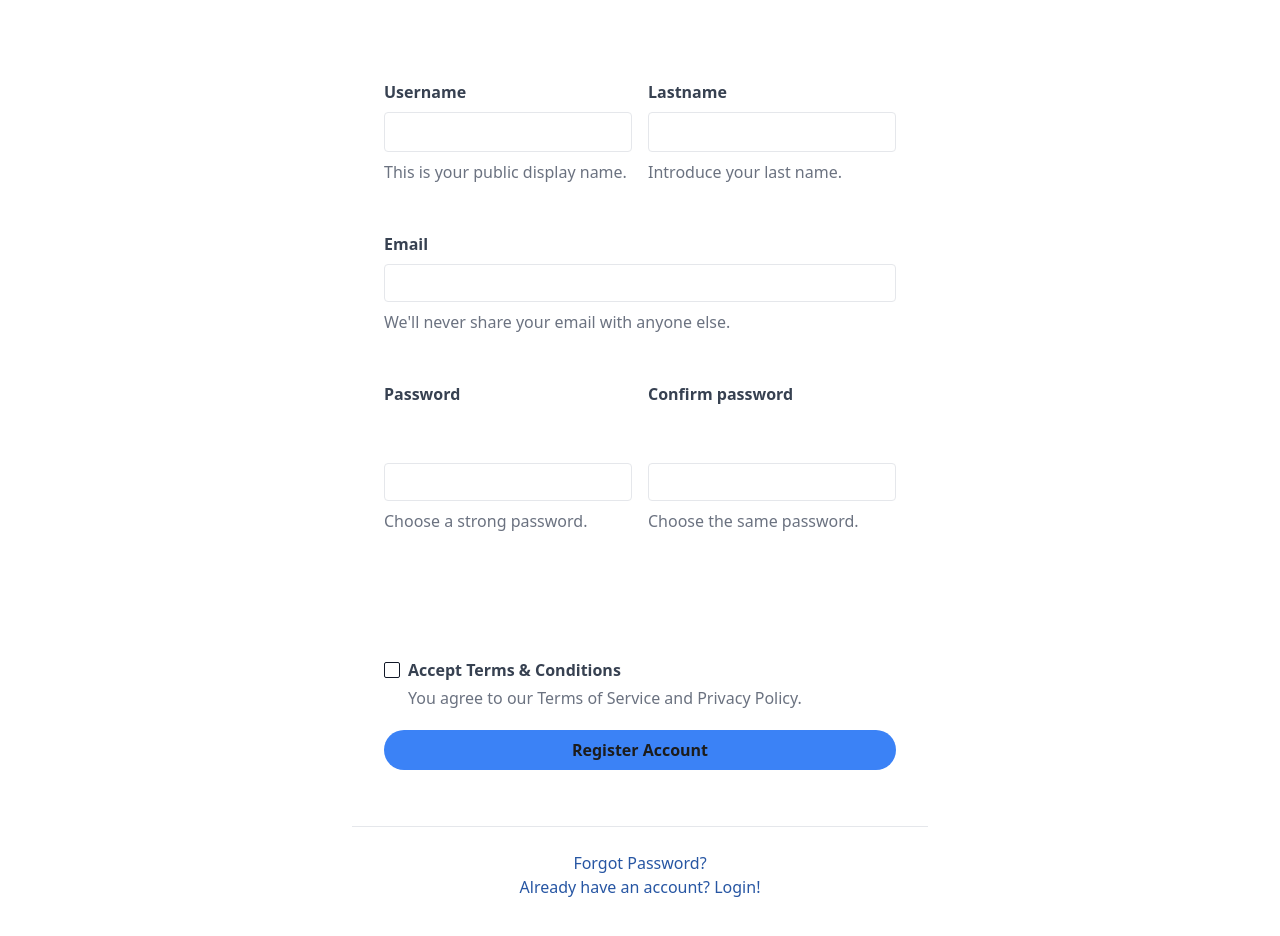
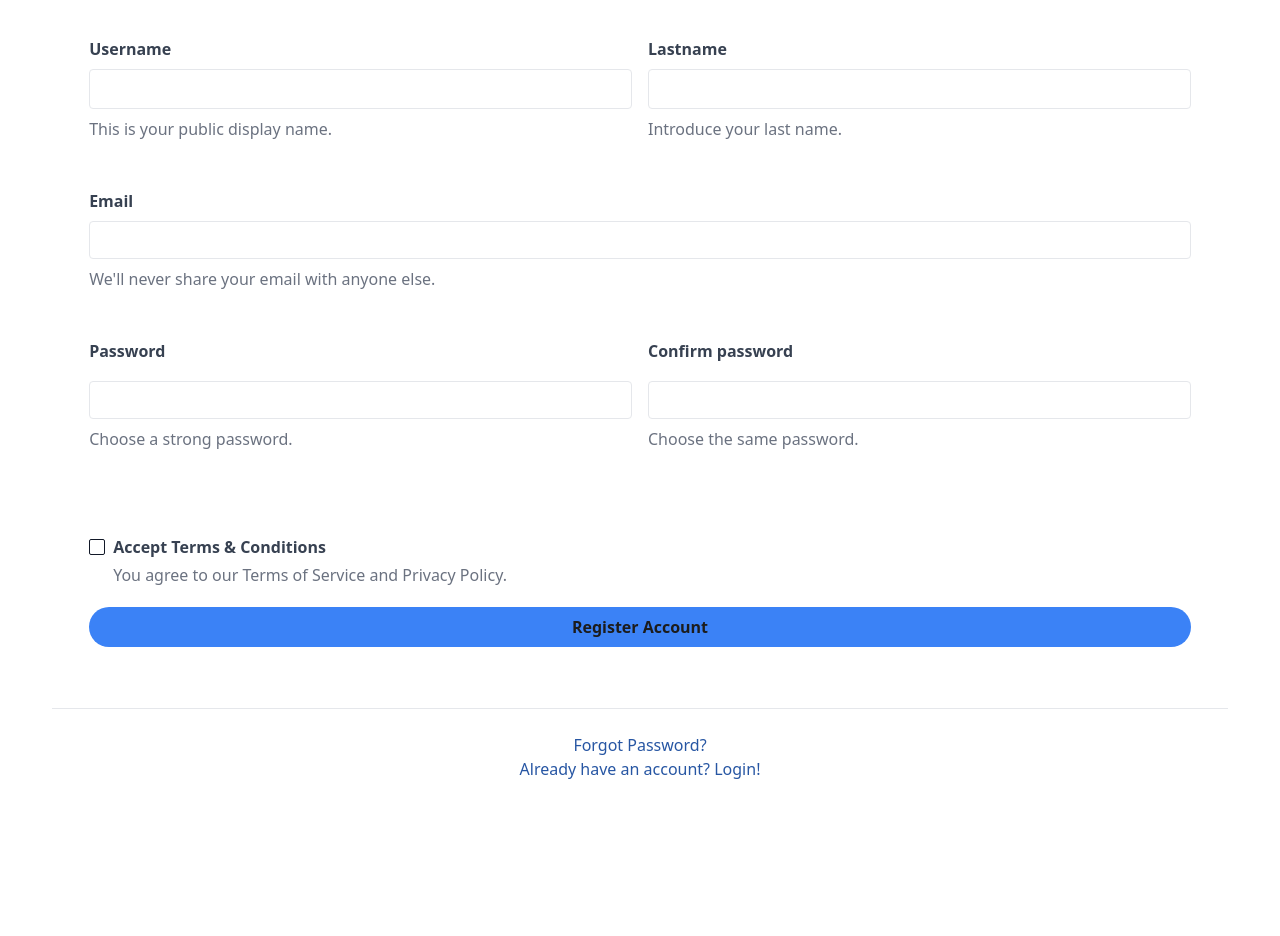
Before and after one commit to Gregonh/Vetdb, a React (Vite) app in the folder client/: page /user in a window 1280 px wide. Shown: the top 936 px of the page. After the commit the page ends 833 px from the top, so only its background shows below. Built offline with nearby package versions, Linux system fonts and the light colour scheme.

Commit message:
Fix styles in createUser Fix the container´s height when the viewport is big. Start using the space system created with the utopia tool.

```diff
--- a/client/src/index.css
+++ b/client/src/index.css
@@ -114,6 +114,16 @@
     --cspace-s-l: clamp(1rem, 0.5741rem + 2.1563cqi, 3rem);
     --cspace-s-xl: clamp(1rem, 0.2547rem + 3.7736cqi, 4.5rem);
   }
+
+  /* at least as height the viewport height - var used with margin bottom
+  in a root container. At big viewport the container is totally showed,
+  in little viewport the content is bigger than the viewport height so
+  the min height resolve that problem.
+   */
+  .v-full-height {
+    min-height: calc(100vh - var(--vspace-s-xl));
+    min-height: calc(100dvh - var(--vspace-s-xl));
+  }
 }
 
 @layer components {
@@ -134,10 +144,10 @@
   /*the wrapper for the grid*/
   .u-container {
     max-width: var(--ugrid-max-width);
-    /* all the screen´s height and over 1800 width, center and add fluid padding */
+    /*over 1800 width, add fluid padding and horizontally center */
     padding-inline: var(--ugrid-gutter);
     margin-inline: auto;
-    height: 100vh;
+    /* height: 100vh; */
   }
 
   .u-grid {
@@ -155,4 +165,12 @@
     background-color: #d7d7d7;
     /* outline: 1px solid #ce9494; */
   }
+
+  /* styles from uk government style guide */
+  .focused-input {
+    border: 0.125rem solid #ffeb3b;
+    box-shadow: inset 0 0 0 0.125rem;
+    outline: 4px solid #ffeb3b;
+    outline-offset: 0;
+  }
 }
--- a/client/src/pages/TestCreateUser.tsx
+++ b/client/src/pages/TestCreateUser.tsx
@@ -34,7 +34,10 @@ const userValidationSchema = z
       }),
     password: z
       .string()
-      .min(6, { message: 'Password must be at least 6 characters' })
+      .min(6, {
+        message:
+          'Password must be at least 6 characters asdasdasdsadasdasdasdasdas asdasdasdasdasds',
+      })
       .max(20, { message: 'Password must be no more than 20 characters' }),
     confirmPassword: z
       .string()
@@ -109,10 +112,11 @@ export function UserVet() {
 
   return (
     //margin-block-start: min(4rem, 8vh);
-    <div className="p-vspace-xs sm:p-custom8 md:p-custom12 m-auto mb-[max(8vh,2rem)] max-w-xs sm:max-w-sm md:max-w-md xl:max-w-2xl">
+    <div className="u-container v-full-height mb-vspace-s-xl [@media(min-height:1080px)]:flex [@media(min-height:1080px)]:items-center">
+      <div className="[@media(min-height:1080px)]:grow">
         <Form {...form}>
-        <form onSubmit={handleSubmit(onSubmit)} className="p-8">
-          <div className="md:flex md:justify-between md:gap-x-4">
+          <form onSubmit={handleSubmit(onSubmit)} className="p-cspace-s-l">
+            <div className="md:gap-x-cspace-xs md:flex">
               <div className="md:grow md:basis-0">
                 <FormField
                   control={control}
@@ -171,7 +175,9 @@ export function UserVet() {
                           defaultValue=""
                         />
                       </FormControl>
-                    <FormDescription>Introduce your last name.</FormDescription>
+                      <FormDescription>
+                        Introduce your last name.
+                      </FormDescription>
                       <FormMessage>
                         {errors.lastName && errors.lastName?.message}
                       </FormMessage>
@@ -214,7 +220,7 @@ export function UserVet() {
                 )}
               />
             </div>
-          <div className="mt-4 md:flex md:min-h-64 md:gap-x-4">
+            <div className="md:gap-x-cspace-xs mt-4 md:flex md:min-h-44">
               <div className="md:grow md:basis-0">
                 <FormField
                   control={control}
@@ -239,10 +245,10 @@ export function UserVet() {
                           defaultValue=""
                         />
                       </FormControl>
-                    <FormDescription className="md:basis-12 md:overflow-y-auto">
+                      <FormDescription className="md:basis-10 md:overflow-y-auto">
                         Choose a strong password.
                       </FormDescription>
-                    <FormMessage className="md:grow md:basis-0">
+                      <FormMessage className="md:basis-10 md:overflow-y-auto">
                         {errors.password && errors.password?.message}
                       </FormMessage>
                     </FormItem>
@@ -273,10 +279,10 @@ export function UserVet() {
                           defaultValue=""
                         />
                       </FormControl>
-                    <FormDescription className="md:basis-12 md:overflow-y-auto">
+                      <FormDescription className="md:basis-10 md:overflow-y-auto">
                         Choose the same password.
                       </FormDescription>
-                    <FormMessage className="md:grow md:basis-0">
+                      <FormMessage className="md:basis-10 md:overflow-y-auto">
                         {errors.confirmPassword &&
                           errors.confirmPassword?.message}
                       </FormMessage>
@@ -309,7 +315,8 @@ export function UserVet() {
                         </FormLabel>
                         {!errors.terms ? (
                           <FormDescription>
-                          You agree to our Terms of Service and Privacy Policy.
+                            You agree to our Terms of Service and Privacy
+                            Policy.
                           </FormDescription>
                         ) : (
                           <FormMessage className="italic">
@@ -352,5 +359,6 @@ export function UserVet() {
           </a>
         </div>
       </div>
+    </div>
   );
 }
--- a/client/tailwind.config.js
+++ b/client/tailwind.config.js
@@ -71,7 +71,7 @@ module.exports = {
         'vspace-xl-2xl': 'var(--vspace-xl-2xl)',
         'vspace-2xl-3xl': 'var(--vspace-2xl-3xl)',
         'vspace-s-l': 'var(--vspace-s-l)',
-        'vspace-2xs-xl': 'var(--vspace-2xs-xl)',
+        'vspace-s-xl': 'var(--vspace-s-xl)',
 
         //utopia responsive scale according container
         'cspace-3xs': 'var(--cspace-3xs)',
@@ -93,6 +93,7 @@ module.exports = {
         'cspace-xl-2xl': 'var(--cspace-xl-2xl)',
         'cspace-2xl-3xl': 'var(--cspace-2xl-3xl)',
         'cspace-s-l': 'var(--cspace-s-l)',
+        'cspace-s-xl': 'var(--cspace-s-xl)',
       },
       keyframes: {
         'accordion-down': {
--- a/package.json
+++ b/package.json
@@ -4,8 +4,8 @@
   "description": "A template for a project : vite, typescript, react, react-router, tailwind, node, express, zustand, swr, eslint and prettier",
   "main": "index.js",
   "scripts": {
+    "client:dev": "npm --prefix client run dev",
     "client": "npm --prefix client start",
-    "client:dev": "npm --prefix client run dev",
     "client:build": "npm --prefix client run build",
     "client:preview": "npm --prefix client run preview",
     "server": "npm --prefix server start",
```
Lines whose indentation alone changed are shown as unchanged.
